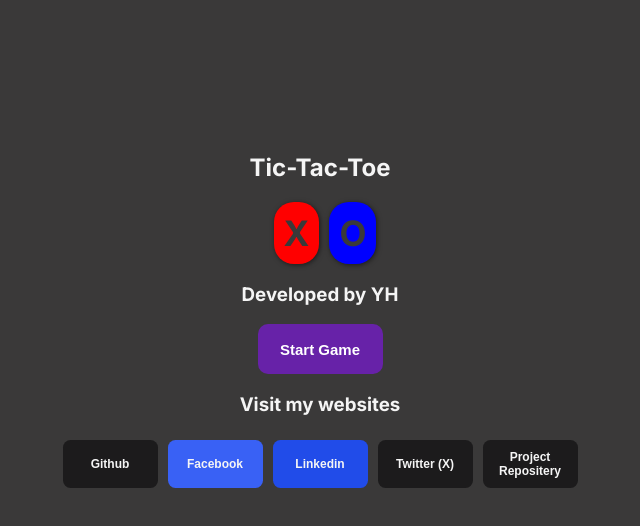
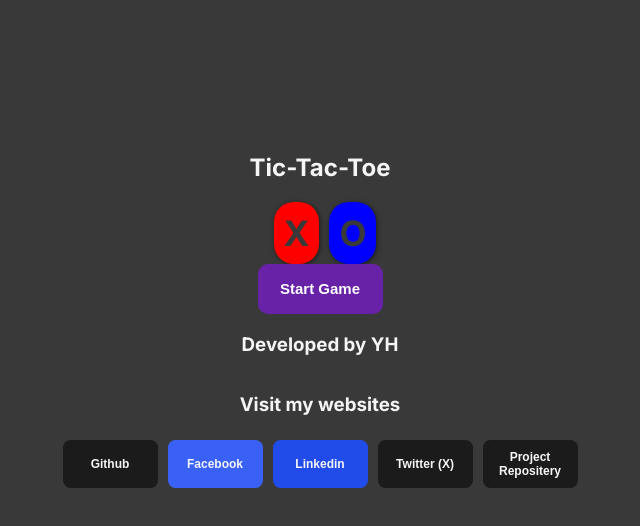
Before and after one commit to yh919/tic-tac-toe, a Next.js app: page / in a window 1280 px wide. Shown: the top 526 px of the page, without its empty margins (320-960 px from the left). Built offline with nearby package versions, Linux system fonts and the light colour scheme.

Commit message:
Home Changes

```diff
--- a/app/page.tsx
+++ b/app/page.tsx
@@ -27,10 +27,10 @@ export default function Home() {
         <h3 className='cross-home'>X</h3>
         <h3 className='circle-home'>O</h3>
       </div>
-      <h3>Developed by YH</h3>
       <button className='start-play'>
         <a href='/game'>Start Game</a>
       </button>
+      <h3>Developed by YH</h3>
       {Social()}
     </div>
   );
```
